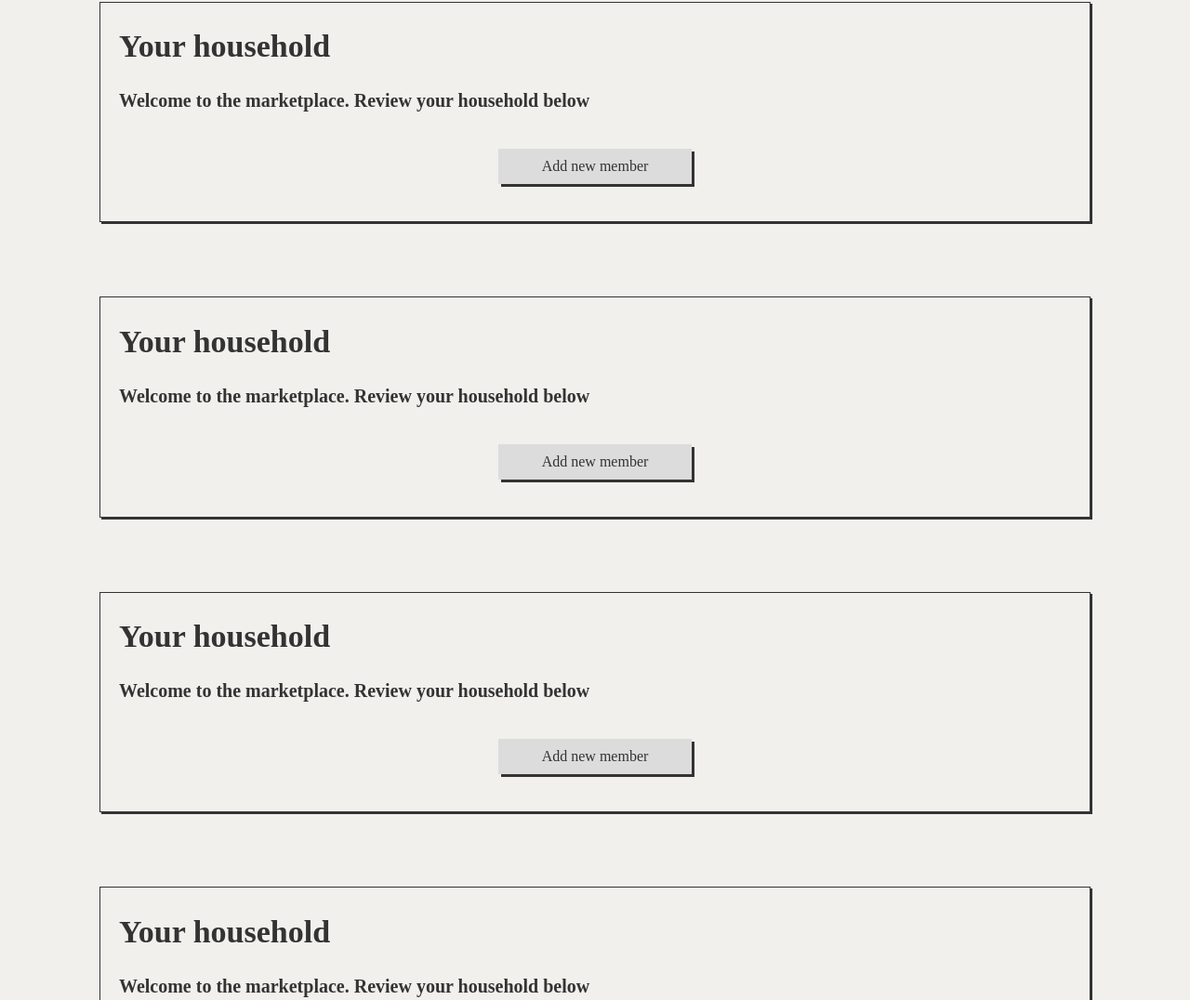
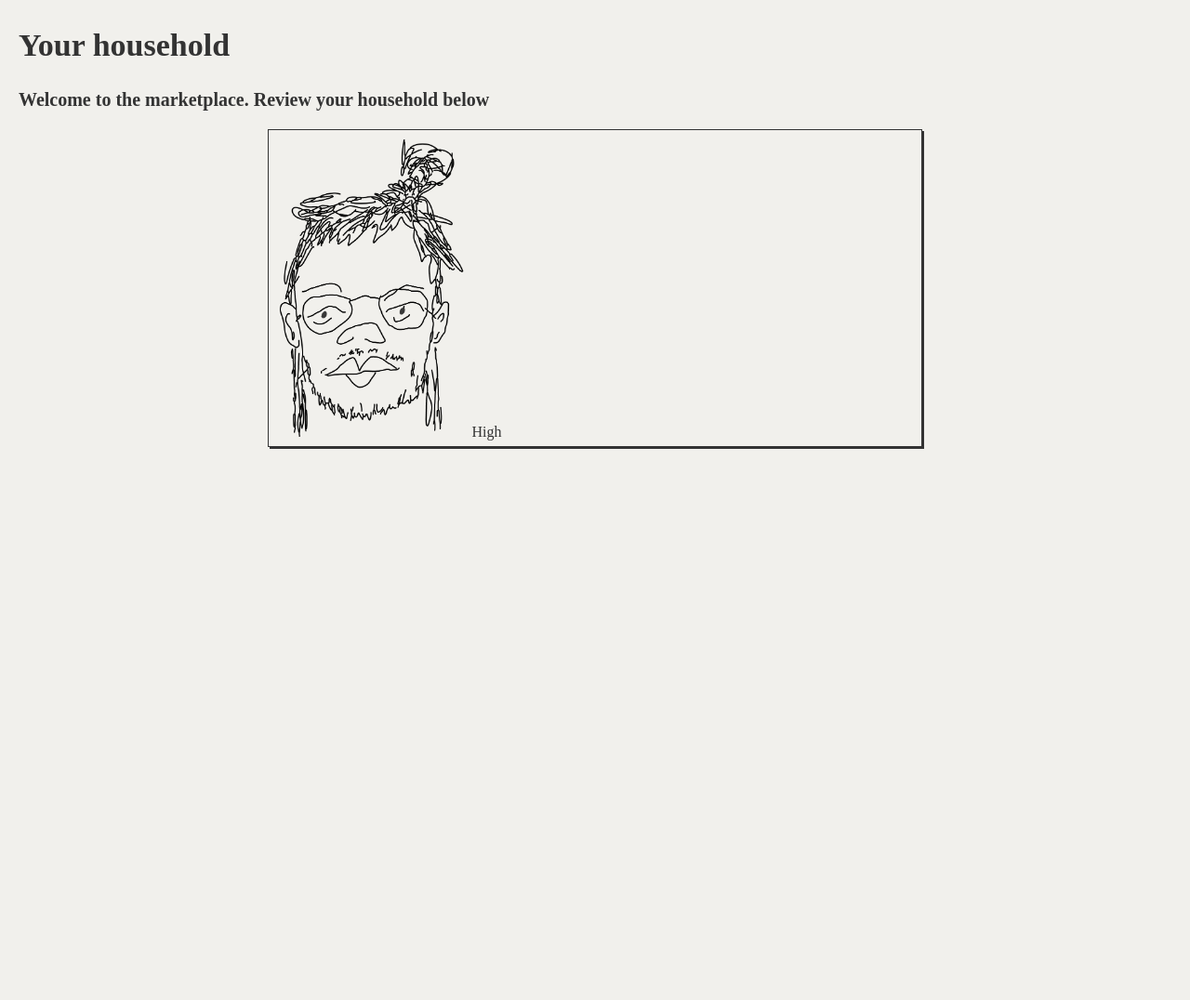
Before and after one commit to juweek/comic-template, a website: page index.html in a window 1280 px wide. Shown: the part 709-1785 px from the top of the page at 93% size. Drawn offline with nearby package versions, Linux system fonts and the light colour scheme; a web font is replaced by a local one.

Commit message:
added the scroll event listener

```diff
--- a/index.html
+++ b/index.html
@@ -17,7 +17,7 @@
             </div>
             <div class="nv-navbar-brand">
               <img src="css/me.png">
-                <span>juweek.online</span>
+              <span>juweek.online</span>
             </div>
             <div class="nv-navbar-main-image">
               <img src="css/main-image.jpg">
@@ -32,50 +32,8 @@
             <h2>Your household</h2>
             <h3>Welcome to the marketplace. Review your household below</h3>
             <div class="nv-households">
-                <div class="nv-households-list"></div>
-                <div class="nv-households-button nv-button">
-                    Add new member
+                <div class="nv-households-list">
                 </div>
-            </div>
-        </div>
-
-        <!--
-        COMIC PANEL #2
-        -->
-        <div class="nv-body">
-            <h2>Your household</h2>
-            <h3>Welcome to the marketplace. Review your household below</h3>
-            <div class="nv-households">
-                <div class="nv-households-list"></div>
-                <div class="nv-households-button nv-button">
-                    Add new member
-                </div>
-            </div>
-        </div>
-
-
-        <!--
-        COMIC PANEL #3
-        -->
-        <div class="nv-body">
-            <h2>Your household</h2>
-            <h3>Welcome to the marketplace. Review your household below</h3>
-            <div class="nv-households">
-                <div class="nv-households-list"></div>
-                <div class="nv-households-button nv-button">
-                    Add new member
-                </div>
-            </div>
-        </div>
-
-        <!--
-        COMIC PANEL #4
-        -->
-        <div class="nv-body">
-            <h2>Your household</h2>
-            <h3>Welcome to the marketplace. Review your household below</h3>
-            <div class="nv-households">
-                <div class="nv-households-list"></div>
                 <div class="nv-households-button nv-button">
                     Add new member
                 </div>
@@ -84,5 +42,6 @@
 
     </div>
 
+<script src="https://ajax.googleapis.com/ajax/libs/jquery/3.3.1/jquery.min.js"></script>
 <script src="js/main.js"></script>
 </body>
--- a/js/main.js
+++ b/js/main.js
@@ -4,30 +4,33 @@ var modal = document.getElementById("modalItems")
 var closeButton = document.getElementsByClassName("close")[0]
 var modalButton = document.getElementById("modal-button")
 var addButton = document.getElementsByClassName('nv-households-button')[0]
+var windowTop, windowHeight, steps = [], chartHeight;
 
 /*
 Set variables for each of the forms in the modal
 ------------------------------
 */
-var members = [
-    {
-        firstName: 'Emp',
-        lastName: 'Loymee',
-        description: 'Lorem ipsum dolor sit amet',
-        fruit: 'Apple'
-    },
-    {
-        firstName: 'High',
-        lastName: 'Urmy',
-        description: 'Lorem ipsum dolor sit amet, consectetur adipiscing elit',
-        fruit: 'Orange'
-    },
-    {
-        firstName: 'Bru',
-        lastName: 'Hman',
-        description: 'Wassup wassup wassup',
-        fruit: 'Apple'
-    }
+var slides = [
+  {
+    copy: 'High',
+    image: 'image-1.jpg',
+    number: '1'
+  },
+  {
+    copy: 'fdf',
+    image: 'image-2.jpg',
+    number: '2'
+  },
+  {
+    copy: 'Hidfgdgfdggh',
+    image: 'image-3.jpg',
+    number: '3'
+  },
+  {
+    copy: 'fgdfgdf',
+    image: 'image-4.jpg',
+    number: '4'
+  }
 ]
 
 
@@ -35,62 +38,89 @@ var members = [
 EVENT LISTENERS: on click of a button, either the 'add new member' button or the 'close' button on the modal, change the visibility of the modal
 ------------------------------
 */
-addButton.addEventListener('click', (o) => {
-    modal.style.display = "block"
-})
-closeButton.addEventListener('click', (o) => {
-    modal.style.display = "none"
+window.addEventListener('scroll', (o) => {
+  setTimeout( function(){
+    onScroll()
+  },300)
 })
 
 
 /*
-EVENT LISTENER: When adding a new member to the household, iterate over each of the form fields. find the field's value, and check if it's empty. if it is, alert the user.
-
-if not, add the value to an object. once you have iterated over each form field,  push the object to the list of objects and redraw
+METHOD: iterate over each of the objects in the members variable
 ------------------------------
 */
-modalButton.addEventListener('click', (o) => {
-    var isFilled
-    var object = {}
+let draw = () => {
+  var string = ""
+  slides.forEach((i) => {
+    string = string +
+    `<div class="nv-household"
+    data-step="` + i.number + `">
+    <img src="css/me.png">
+    <span>` + i.copy + `</span>
+    </div>`
+  })
+  bodyInfo.innerHTML = string
 
-    for (i = 0; i < fields.length; i++) {
-        if(fields[i].value == "") {
-            isFilled = false
-            break
-        }
-        else {
-            object[fields[i].getAttribute('data-value')] = fields[i].value
-        }
-    }
+  setStep()
+}
 
-    if (isFilled == false) {
-        alert('Please make sure all of the fields are filled in')
-    } else {
-        members.push(object)
-        draw()
+/*
+METHOD: iterate over each of the objects in the members variable
+------------------------------
+*/
+let onScroll = () => {
+  updateValues()
+  setStep()
+}
 
-        for (i = 0; i < fields.length; i++) {
-            fields[i].value = ""
-        }
-
-        modal.style.display = "none"
-    }
-})
+/*
+METHOD: iterate over each of the objects in the members variable
+------------------------------
+*/
+let percentageOfHeight = (percentage) => {
+  return (windowHeight / 100) * percentage
+}
 
 
 /*
-METHOD: iterate over each of the objects in the members variable. insert each object's info into an html template, then combine the strings and serve as html
+METHOD: iterate over each of the objects in the members variable
 ------------------------------
 */
-let draw = () => {
-    var string = ""
-    members.forEach((i) => {
-        string = string + `<div class="nv-household">
-        <div class="db-name">` + i.firstName.toUpperCase() + " " + i.lastName.toUpperCase() + `</div>
-        <div>Description: ` + i.description + `</div>
-        <div>Favourite fruit: ` + i.fruit + `</div>
-        </div>`
-    })
-    bodyInfo.innerHTML = string
+let updateValues = () => {
+  windowTop = window.pageYOffset || document.documentElement.scrollTop;
+  windowHeight = $(window).height()
 }
+
+/*
+METHOD: iterate over each of the objects in the members variable
+------------------------------
+*/
+let highlightStates = (currentStep) => {
+  switch (currentStep) {
+    case 'intro':
+    $('.page__1').addClass('image__shown');
+    $('.page__2').removeClass('image__shown');
+    break
+
+    case 'skills':
+    $('.page__1').removeClass('image__shown');
+    $('.page__5').removeClass('image__shown');
+    break
+  }
+}
+
+/*
+METHOD: iterate over each of the objects in the members variable
+------------------------------
+*/
+let setStep = () => {
+  var stepToShow = null
+
+  $('.nv-household').each(function(i, el) {
+    if (windowTop > $(el).offset().top - percentageOfHeight(90)) {
+      stepToShow = $(el).data('step')
+    }
+  }
+)}
+
 draw()
--- a/sass/body.scss
+++ b/sass/body.scss
@@ -20,9 +20,6 @@ this is the css for the wrapper that surrounds the list of household members
     @include mq($from: tablet) {
         padding: 0px 20px 40px;
         margin: 40px auto;
-        width: 80%;
-        border: 1px solid #333;
-        box-shadow: 2px 2px;
     }
 }
 
@@ -39,28 +36,21 @@ css for the list of household members
     margin: 20px auto;
     max-width: 90%;
     justify-content: center;
+
+    img {
+      max-width: 100%;
+      max-height: 100%;
+    }
 }
 
 //div of a household member. a group of these are placed inside the wrapper
 .nv-household {
-    overflow: scroll;
-    flex-basis: 40%;
-    max-height: 160px;
-    margin: 3px;
+    max-height: 40vh;
+    margin-bottom: 90vh;
     padding: 10px;
     border: 1px solid;
     box-shadow: 2px 2px;
     text-align: left;
-
-    @include mq($from: tablet) {
-        flex-basis: 30%;
-        margin: 6px 2px 6px 0px;
-    }
-
-    @include mq($from: desktop) {
-        flex-basis: 21%;
-        margin: 10px 10px 10px 0px;
-    }
 
     .db-name {
         font-weight: 700;
```
Also changed, not shown: css/main.css, 1 other file.
